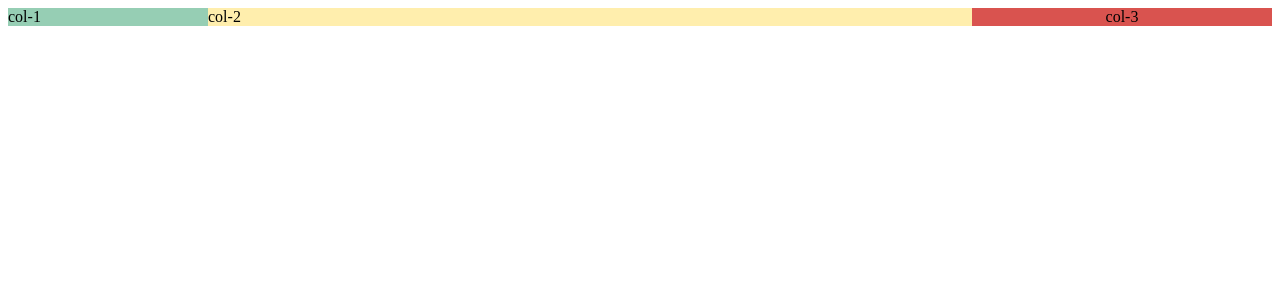
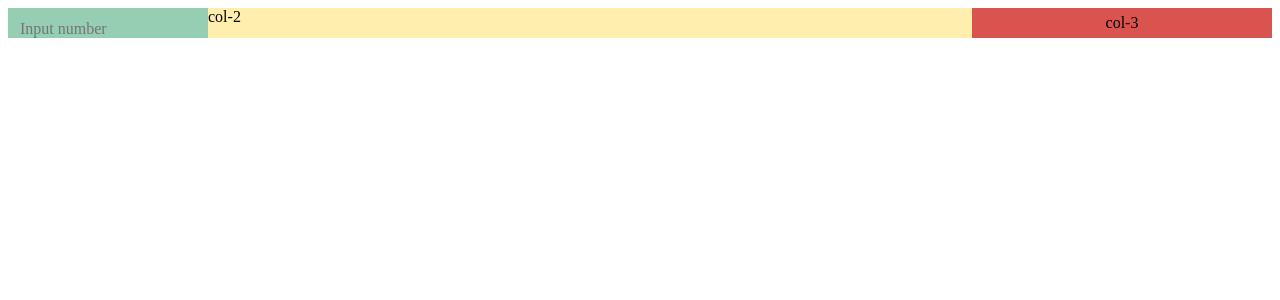
Before and after one commit to kanomtang/problem1-section2, an Angular app in the folder problem1-section2/: page / in a window 1280 px wide. Shown: the top 300 px of the page. Built offline with nearby package versions, Linux system fonts and the light colour scheme.

Commit message:
feat: Implement input number field in column 1 - In column it should be receive only number 	- if input number is negative it should shown 1 	- if input number have precision it should round to nearest 	  number

```diff
--- a/problem1-section2/src/app/app.component.html
+++ b/problem1-section2/src/app/app.component.html
@@ -1,5 +1,12 @@
 <form class="container">
-  <div class="first-col">col-1</div>
+  <div class="first-col">
+    <mat-form-field class="full-width" appearance="fill">
+      <input matInput type="text" placeholder="Input number"
+      pattern="[0-9.]+"
+      [value]="inputNumber" (blur)='onBlurInputNumber($event)'>
+    </mat-form-field>
+  </div>
+
   <div class="second-col">col-2</div>
   <div class="third-col">col-3</div>
 </form>
--- a/problem1-section2/src/app/app.component.ts
+++ b/problem1-section2/src/app/app.component.ts
@@ -7,4 +7,18 @@ import { Component } from '@angular/core';
 })
 export class AppComponent {
   title = 'problem1-section2';
+
+  // Data
+  inputNumber: number = null
+
+  // Function
+  onBlurInputNumber(event) {
+    const numberFromInputField = event.target.value as number
+    if (numberFromInputField < 0) {
+      this.inputNumber = 1
+    } else {
+      this.inputNumber = Math.floor(numberFromInputField)
+    }
+    // TODO: Update result value
+  }
 }
```
